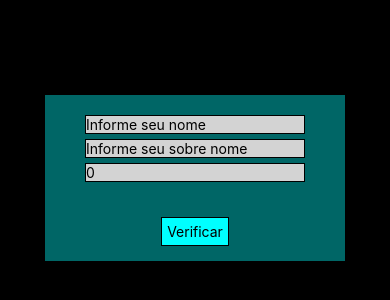
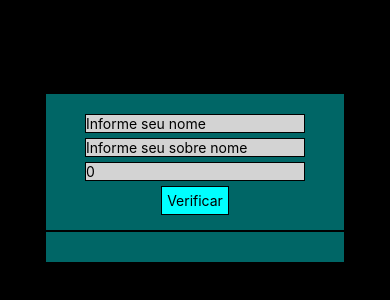
Before and after one commit to Heydran/HeyFront, a React Native app: screen / in a window 390 px wide. Shown: the part 244-544 px from the top of the page. Built offline with nearby package versions, Linux system fonts and the light colour scheme.

Commit message:
progredindo no reacnative, conversa entre elementos

```diff
--- a/Programas/exercicio2/App.js
+++ b/Programas/exercicio2/App.js
@@ -1,36 +1,24 @@
-import { StyleSheet, Text, TextInput, SafeAreaView, TouchableOpacity, View } from 'react-native'
-import { useState } from "react"
+import { useState } from 'react'
+import { StyleSheet, Text, SafeAreaView} from 'react-native'
+
 import MostrarResultado from "./src/componentes/MostrarResultado"
 import PedirDados from "./src/componentes/PedirDados"
 
 export default function App() {
-    const [nome, setNome] = useState("")
-    const [sobreNome, setSobreNome] = useState("")
-    const [idade, setIdade] = useState(0)
-    const [resultado, setResultado] = useState("")
-
-
-
+const [dados, setDados] = useState({})
 
     return (
         <SafeAreaView style={styles.mainContainer}>
 
             <PedirDados
-                dados = {{ "nome": nome,
-                            "setNome":setNome,
-                            "sobreNome": sobreNome,
-                            "setSobreNome":setSobreNome,
-                            "idade": idade,
-                            "setIdade":setIdade }}
+                pegarDados = {setDados}
                 styles={styles}
-
             />
 
             <Text>
                 <MostrarResultado
-                    dados={{ "nome": nome, "sobreNome": sobreNome, "idade": idade }}
+                    dados = {dados}
                     styles={styles}
-                    resultado={idade}
                 />
             </Text>
         </SafeAreaView>
@@ -50,7 +38,8 @@ const styles = StyleSheet.create({
         alignItems: 'center',
         justifyContent: 'center',
         width:300,
-        padding:15
+        padding:15,
+        borderWidth:1
     },
     input: {
         borderColor: "black",
--- a/Programas/exercicio2/src/componentes/MostrarResultado.js
+++ b/Programas/exercicio2/src/componentes/MostrarResultado.js
@@ -1,18 +1,12 @@
-import {Text, View, TouchableOpacity} from "react-native"
-import {useState} from "react"
+import {Text, View} from "react-native"
 export default function MostrarResultado(props){
-    const [texto, setTexto] = useState("")
     const verificarIdade = idade =>
     idade >= 18 ? "Maior" : "Menor"
-
-const montarTexto = ()=>
-    setTexto(`Olá ${props.dados.nome} ${props.dados.sobreNome} você tem ${props.dados.idade} e é ${verificarIdade(props.idade)} de idade`)
     return (
-        <View style={props.styles.container}><TouchableOpacity
-        style = {props.styles.touchable}
-        onPress={montarTexto}
-        >
-        <Text>Verificar</Text>
-    </TouchableOpacity>
-    <Text>{texto}</Text>
+        <View style={props.styles.container}>
+    <Text>{
+        props.dados.nome ?? null ?
+        `Olá ${props.dados.nome} ${props.dados.sobreNome} você tem ${props.dados.idade} e é ${verificarIdade(props.dados.idade)} de idade`
+            : ''
+        }</Text>
     </View>)}
--- a/Programas/exercicio2/src/componentes/PedirDados.js
+++ b/Programas/exercicio2/src/componentes/PedirDados.js
@@ -1,22 +1,34 @@
-import {View, TextInput} from "react-native"
+import { View, TextInput, TouchableOpacity, Text } from "react-native"
+import { useState } from "react"
 export default function PedirDados(props) {
+
+    const [nome, setNome] = useState("")
+    const [sobreNome, setSobreNome] = useState("")
+    const [idade, setIdade] = useState(0)
     return (
         <View style={props.styles.container}>
             <TextInput style={props.styles.input}
                 placeholder="Informe seu nome"
-                value={props.dados.nome}
-                onChangeText={props.dados.setNome}
+                value={nome}
+                onChangeText={setNome}
             />
             <TextInput style={props.styles.input}
                 placeholder="Informe seu sobre nome"
-                value={props.dados.sobreNome}
-                onChangeText={props.dados.setSobreNome}
+                value={sobreNome}
+                onChangeText={setSobreNome}
             />
             <TextInput style={props.styles.input}
                 placeholder="Informe sua idade"
-                value={props.dados.idade}
-                onChangeText={props.dados.setIdade}
+                value={idade}
+                onChangeText={setIdade}
             />
+            <TouchableOpacity
+                style={props.styles.touchable}
+                onPress={() => props.pegarDados({nome, sobreNome, idade})}
+            >
+                <Text>Verificar</Text>
+            </TouchableOpacity>
+
         </View>
     )
 }
```
